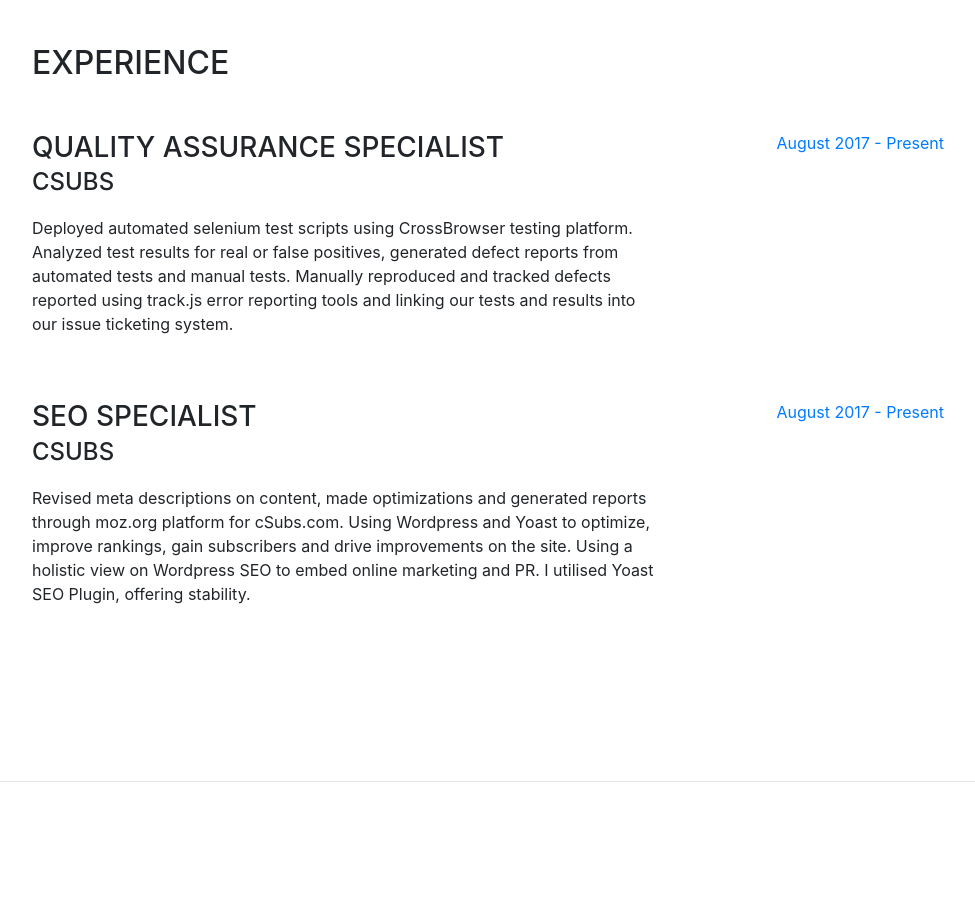
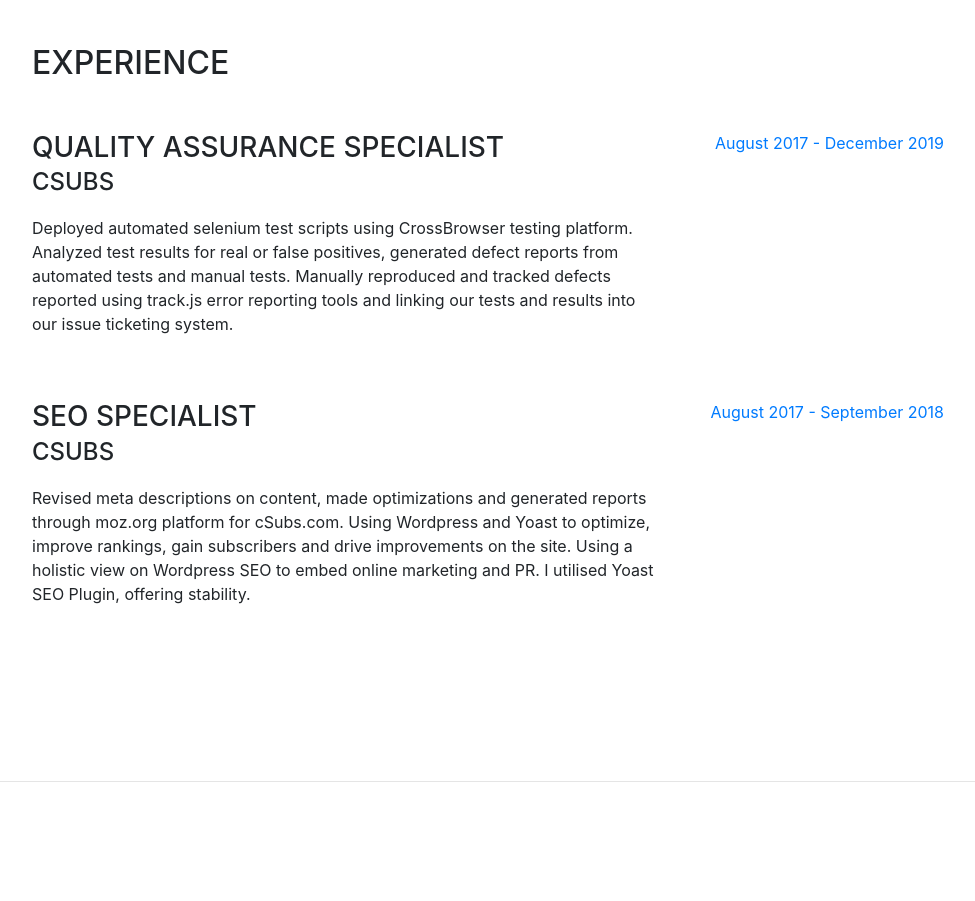
Before and after one commit to npadr0n/npadr0n.github.io, a website with bundled scripts: page index.html in a window 1280 px wide. Shown: the part 820-1721 px from the top of the page, without its empty margins (288-1263 px from the left). Built offline with nearby package versions, Linux system fonts and the light colour scheme; a web font is replaced by a local one.

Commit message:
Updated Experience dates

```diff
--- a/index.html
+++ b/index.html
@@ -97,7 +97,7 @@
                      <p>Deployed automated selenium test scripts using CrossBrowser testing platform. Analyzed test results for real or false positives, generated defect reports from automated tests and manual tests. Manually reproduced and tracked defects reported using track.js  error reporting tools and linking our tests and results into our issue ticketing system.</p>
                   </div>
                   <div class="resume-date text-md-right">
-                     <span class="text-primary">August 2017 - Present</span>
+                     <span class="text-primary">August 2017 - December 2019</span>
                   </div>
                </div>
                <div class="resume-item d-flex flex-column flex-md-row mb-5">
@@ -107,7 +107,7 @@
                      <p>Revised meta descriptions on content, made optimizations and generated reports through moz.org platform for cSubs.com. Using Wordpress and Yoast to optimize, improve rankings, gain subscribers and drive improvements on the site. Using a holistic view on Wordpress SEO to embed online marketing and PR. I utilised Yoast SEO Plugin, offering stability.</p>
                   </div>
                   <div class="resume-date text-md-right">
-                     <span class="text-primary">August 2017 - Present</span>
+                     <span class="text-primary">August 2017 - September 2018</span>
                   </div>
                </div>
                <div class="resume-item d-flex flex-column flex-md-row mb-5">
```
